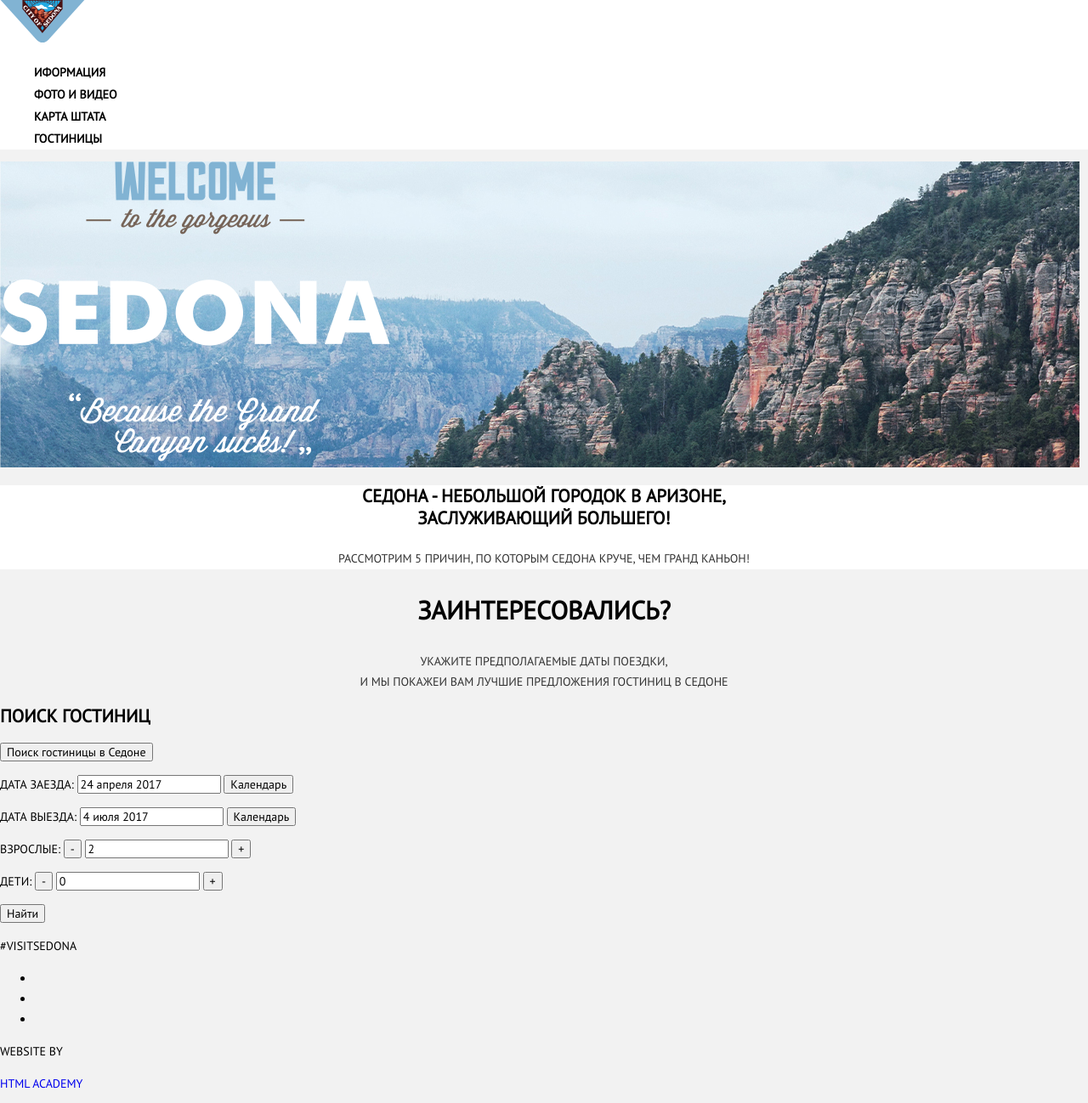
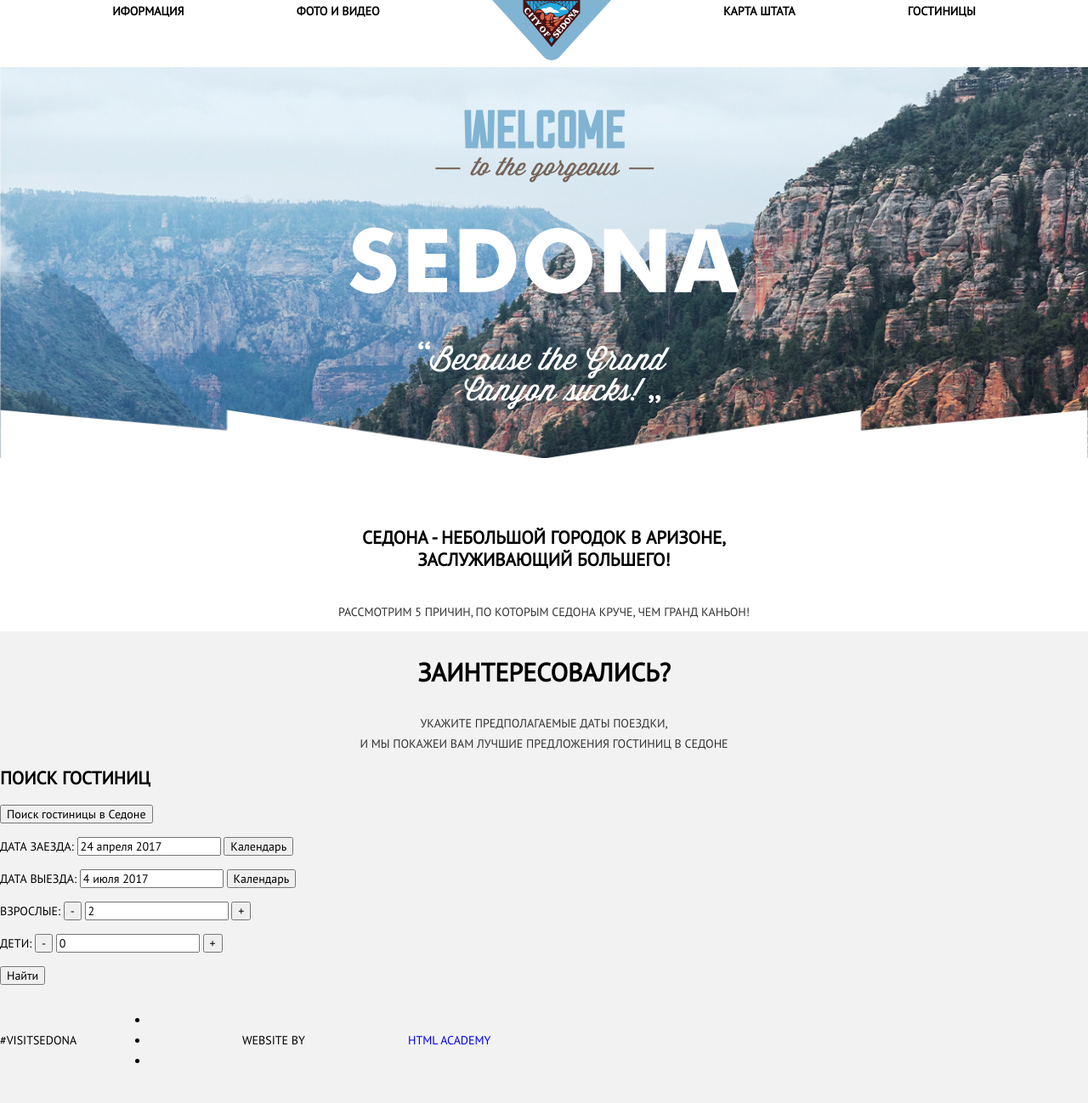
Before and after one commit to wren777/959677-sedona-24, a plain HTML site: page index.html in a window 1280 px wide. Shown: the whole page at 85% size. After the commit the page ends 1274 px from the top, so only its background shows below. Drawn offline with nearby package versions, Linux system fonts and the light colour scheme.

Commit message:
сетка

```diff
--- a/css/style.css
+++ b/css/style.css
@@ -1,14 +1,12 @@
 body {
   margin: 0;
   padding: 0;
-
   font-family: "PT Sans", Arial, sans-serif;
   font-size: 14px;
   line-height: 24px;
   font-weight: 400;
   color: #000000;
   text-transform: uppercase;
-
   background-color: #f2f2f2;
   background-position: center;
 }
@@ -26,7 +24,6 @@ a {
   color: #ffffff;
   vertical-align: middle;
   text-transform: uppercase;
-
   background-color: #81b3d2;
   border: none;
 }
@@ -36,7 +33,6 @@ a {
   color: #ffffff;
   vertical-align: middle;
   text-transform: uppercase;
-
   background-color: #766357;
   border: none;
 }
@@ -62,6 +58,10 @@ a {
 }
 
 .main-navigation {
+  display: flex;
+  flex-direction: row;
+  align-items: center;
+
   font-size: 14px;
   line-height: 26px;
   font-weight: 700;
@@ -69,6 +69,12 @@ a {
 }
 
 .site-navigation {
+  display: flex;
+  justify-content: space-evenly;
+
+  width: 100%;
+  margin: 0;
+  padding: 0;
   list-style: none;
 }
 
@@ -85,11 +91,30 @@ color: #000000;
 }
 
 .promo {
+  display: flex;
+  flex-direction: column;
+  padding-top: 50px;
+  padding-bottom: 0px;
+  align-items: center;
+  width: 100%;
+  background-size: cover;
+
   background-image: url("../img/bp.jpg");
   background-repeat: no-repeat;
 }
 
+.promo-dottom-border {
+ width: 100%;
+ height: 58px;
+ margin-bottom: -1px;
+}
+
+
 .main-features {
+display: flex;
+flex-direction: column;
+padding-top: 60px;
+
   list-style: none;
 }
 
@@ -103,12 +128,17 @@ background-repeat: no-repeat;
 }
 
 .title {
+  margin-bottom: 10px;
+
   font-size: 14px;
   line-height: 26px;
   color: #333333
 }
 
 .main-features {
+  display: flex;
+
+
   background-color: #ffffff;
   background-position: center;
   background-repeat: repeat;
@@ -129,6 +159,28 @@ background-repeat: no-repeat;
   color: #333333
 }
 
+.main-footer .container {
+  display: flex;
+  flex-direction: row;
+  align-items: center;
+
+
+
+}
+
+.tag {
+  width: 135px;
+  margin: 0px;
+}
+
+.footer-social {
+  width: 150px;
+}
+
+.footer-copyright {
+  width: 195px;
+
+}
 .catalog-list {
   list-style: none;
 }
--- a/index.html
+++ b/index.html
@@ -10,10 +10,10 @@
   <body>
       <header class="main-header">
           <nav class="main-navigation">
-              <a><img src="img/logo-sedona.svg" width="100" height="50" alt="logo-sedona"></a>
               <ul class="site-navigation">
               <li><a href="#">Иформация</a></li>
               <li><a href="#">Фото и видео</a></li>
+              <li><img src="img/logo-sedona.svg" width="140" height="71" alt="logo-sedona"></li></a>
               <li><a href="#">Карта штата</a></li>
               <li><a href="catalog.html">Гостиницы</a></li>
             </ul>
@@ -21,7 +21,10 @@
       </header>
     <div class="promo">
         <img src="img/welcome1.png" alt="Welcome to the gorgeous Sedona">
-            </div>
+        <img class="promo-dottom-border" src="img/polygon.png" alt="зигзаг">
+      </div>
+
+
     <div class="main-features">
             <p><b>Седона - небольшой городок в Аризоне,<br> заслуживающий большего!</b></p>
             <p class="title">Рассмотрим 5 причин, по которым Седона круче, чем Гранд каньон!</p>
@@ -60,6 +63,7 @@
     </form>
   </section>
       <footer class="main-footer">
+        <div class="container">
         <p class="tag">#visitsedona</p>
          <div class="footer-social">
           <ul>
@@ -67,9 +71,10 @@
             <li><a href="#" aria-label="Седона в фейсбуке"></a></li>
             <li><a href="#" aria-label="Седона на ютубе"></a></li>
           </ul>
-        </div>
+      </div>
         <p class="footer-copyright">Website by</p>
         <p><a href="https://htmlacademy.ru/intensive/htmlcss">HTML Academy</a></p>
+        </div>
       </footer>
   </body>
 </html>
```
Also changed, not shown: img/polygon.jpg (deleted), img/polygon.png (added). Lines whose indentation alone changed are shown as unchanged.
